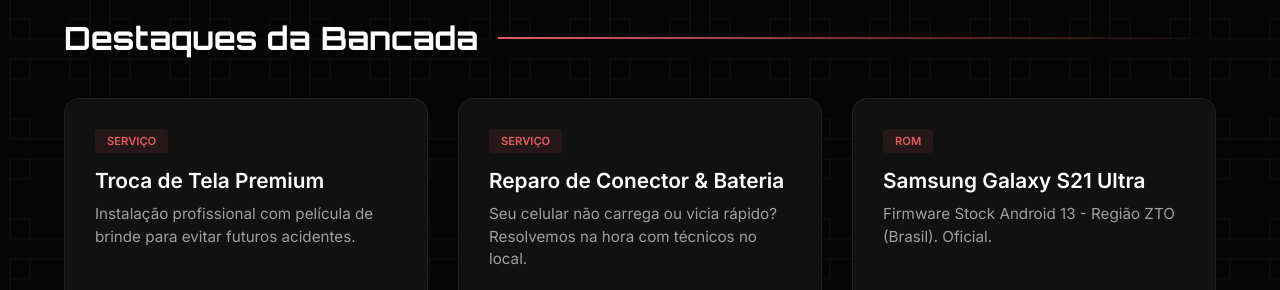
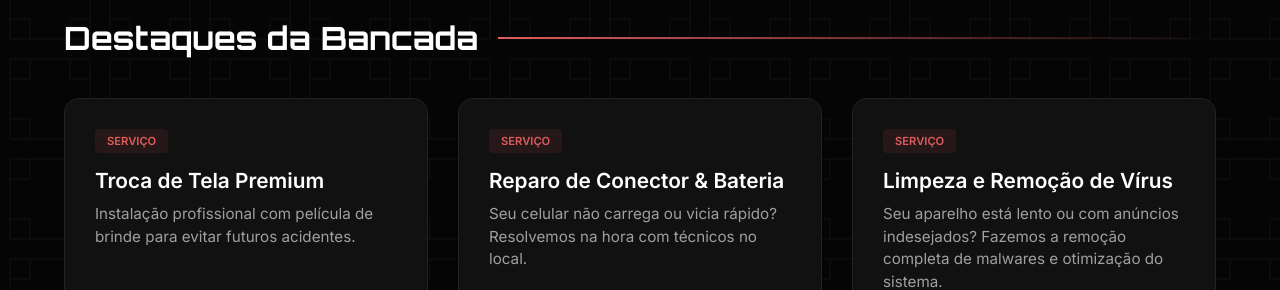
Before and after one commit to DevEduardo96/sosmatoesmobile, a plain HTML site: page index.html in a window 1280 px wide. Shown: the part 951-1241 px from the top of the page. Drawn offline with Linux system fonts and the light colour scheme.

Commit message:
Update index.html

```diff
--- a/index.html
+++ b/index.html
@@ -354,7 +354,7 @@
         const arquivos = [
             { id: 1, nome: "Troca de Tela Premium", categoria: "Serviço", desc: "Instalação profissional com película de brinde para evitar futuros acidentes.", tipoBtn: "Ver Preços" },
             { id: 2, nome: "Reparo de Conector & Bateria", categoria: "Serviço", desc: "Seu celular não carrega ou vicia rápido? Resolvemos na hora com técnicos no local.", tipoBtn: "Orçamento" },
-            { id: 3, nome: "Samsung Galaxy S21 Ultra", categoria: "ROM", desc: "Firmware Stock Android 13 - Região ZTO (Brasil). Oficial.", tipoBtn: "Download" },
+            { id: 3, nome: "Limpeza e Remoção de Vírus", categoria: "Serviço", desc: "Seu aparelho está lento ou com anúncios indesejados? Fazemos a remoção completa de malwares e otimização do sistema.", tipoBtn: "Orçamento" },
             { id: 4, nome: "iPhone 12 Pro Max", categoria: "Esquema", desc: "Diagrama Elétrico Completo e Boardview detalhado para reparos em placa.", tipoBtn: "Download" },
             { id: 5, nome: "Motorola Moto G60", categoria: "ROM", desc: "Patch de Segurança 2024 - Oficial Rescue and Smart Assistant.", tipoBtn: "Download" },
             { id: 6, nome: "Odin Tool v3.14.4", categoria: "Software", desc: "Ferramenta oficial e segura para flash em dispositivos Samsung.", tipoBtn: "Download" },
```
